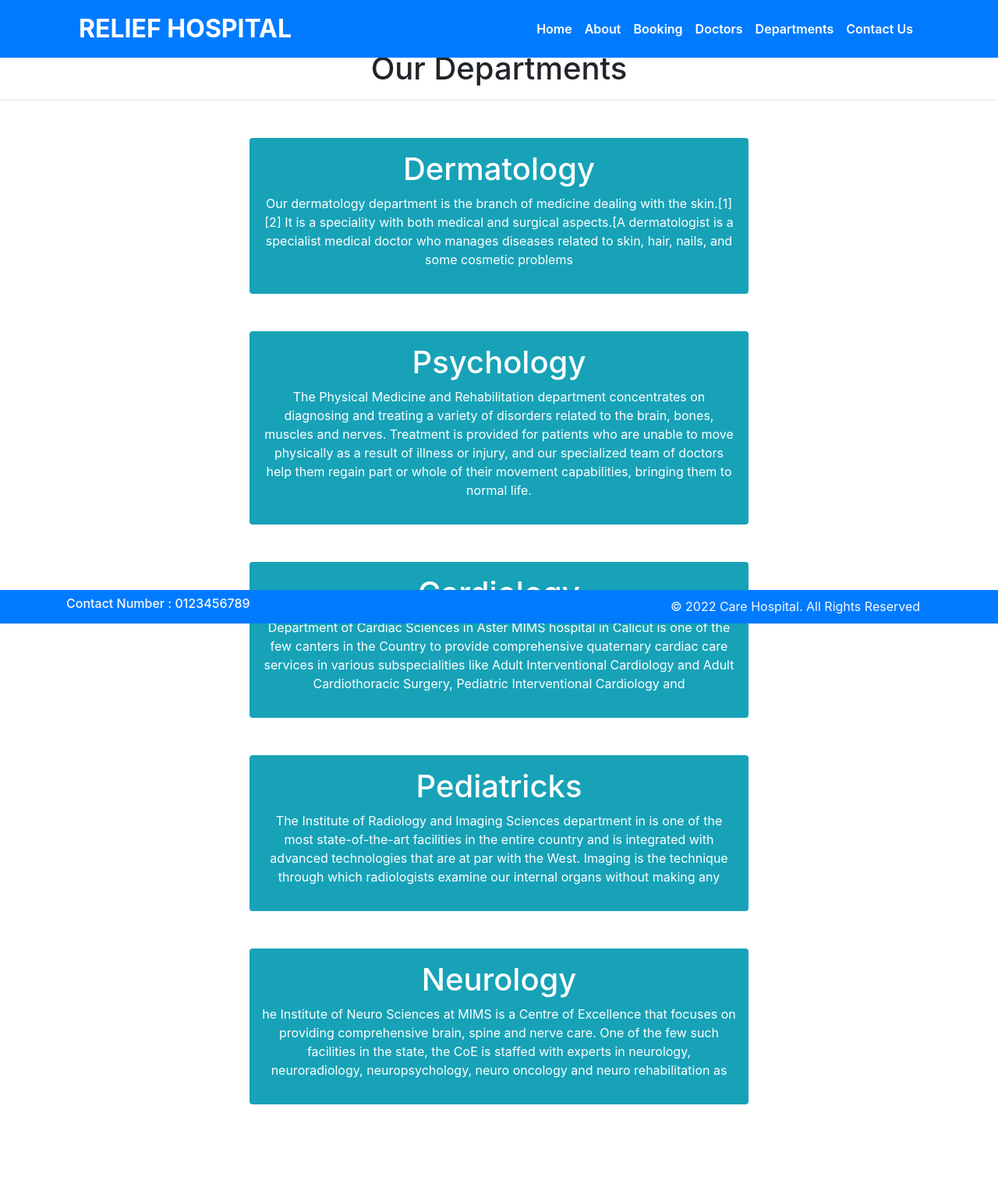
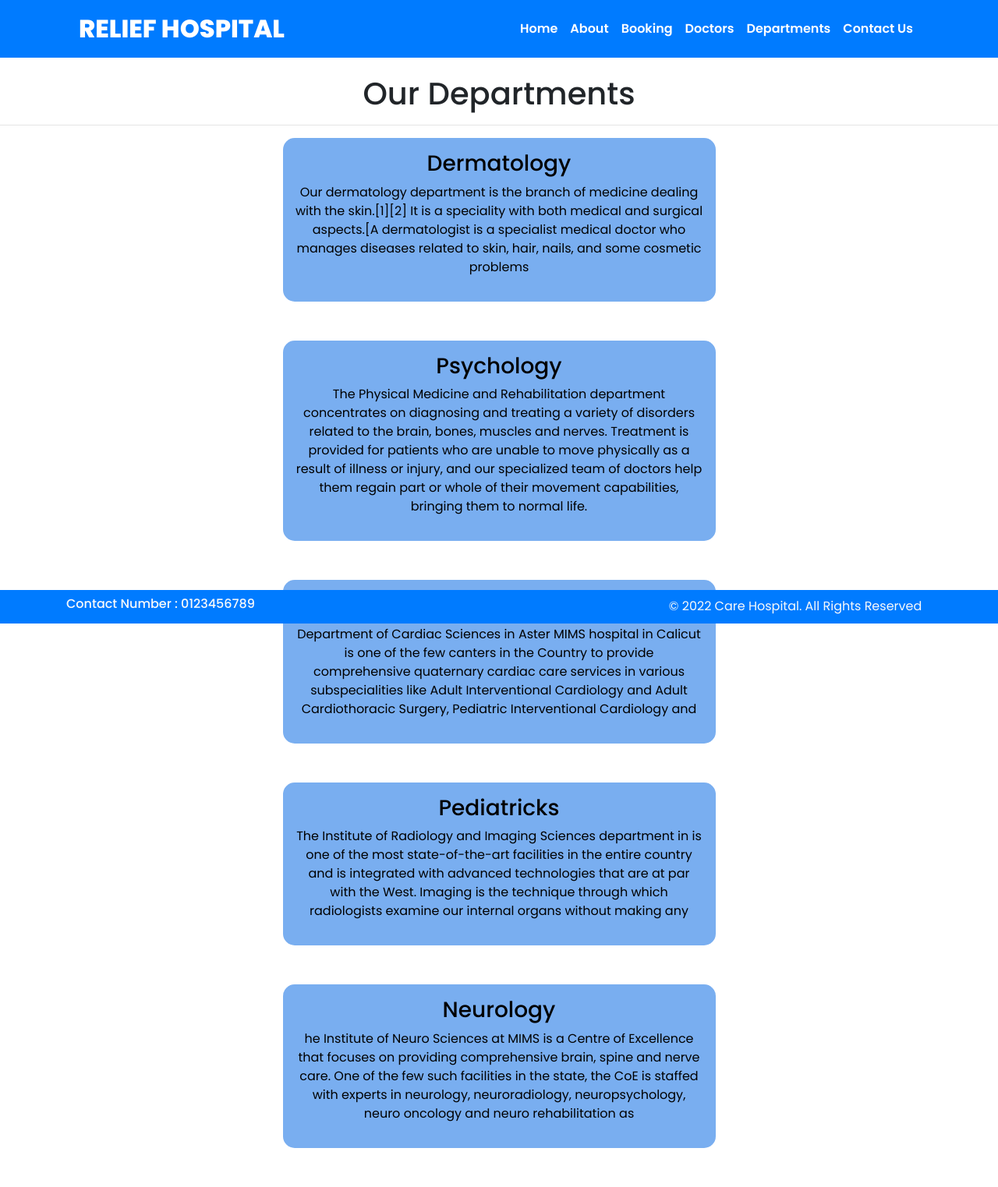
Before and after one commit to shaheenahmd/Hospital-management-django-project, a Django app: page /department/ in a window 1280 px wide. Shown: the whole page at 78% size. Before the commit the page ends 1417 px from the top, so only its background shows below. Run offline with Django 4.2, Linux system fonts and the light colour scheme; data comes from the database, SQL or seed files in the repository; both versions use the stored data as it was after the commit; some libraries are stand-ins or nearby versions.

Commit message:
make some changes

```diff
--- a/static/css/style.css
+++ b/static/css/style.css
@@ -1,7 +1,9 @@
+@import url('https://fonts.googleapis.com/css2?family=Poppins:wght@400;500;600;800&display=swap');
 *{
     margin: 0;
     padding: 0;
     box-sizing: border-box;
+    font-family: 'poppins';
 }
 .nav-item{
     font-weight: 600;
@@ -26,14 +28,14 @@
 }
 .carousel-caption{
 position: absolute;
-bottom:8%;
+bottom:50%;
 width: 50%;
 left: 25%;
 }
 .carousel-caption h1{
-    font-size: 3.5rem;
+    font-size: 3rem;
     text-transform: uppercase;
-    font-weight: 700;
+    font-weight: 800;
     color: white;
 
 }
@@ -79,6 +81,25 @@ left: 25%;
 }
 
 .doc-img{
-    width: 70%;
-    height: 200px;
+    width: 100%;
+    height: 250px;
 }
+.depart{
+    background-color: rgb(121, 174, 240);
+    border-radius: 15px;
+    color: black;
+    margin-bottom: 50px;
+}
+.depart-container{
+    margin-top: 0.5rem;
+
+}
+
+@media only screen and (max-width:679px)  {
+    .depart{
+
+        width: 100%;
+    }
+
+
+}
--- a/templates/about.html
+++ b/templates/about.html
@@ -11,7 +11,7 @@
     <div class="row">
         <div class="col-lg-6 col-sm-12">
             <h6>About Us</h6>
-            <h1>Why You Should Trust Us? Get Know About Us!</h1>
+            <h1>Why Should you Trust Us? Get Know About Us!</h1>
             <p>Tempor erat elitr rebum at clita. Diam dolor diam ipsum sit. Aliqu diam amet diam et eos. Clita erat ipsum et lorem et sit, sed stet lorem sit clita duo justo magna dolore erat amet
 
                 Stet no et lorem dolor et diam, amet duo ut dolore vero eos. No stet est diam rebum amet diam ipsum. Clita clita labore, dolor duo nonumy clita sit at, sed sit sanctus dolor eos.</p>
--- a/templates/department.html
+++ b/templates/department.html
@@ -3,12 +3,14 @@
 
 {% block title %}Department page{% endblock title %}
 {% block content  %}
-<h1 class="text-center pt-5 mt-3 ">Our Departments</h1>
+<h1 class="text-center pt-5 mt-5 ">Our Departments</h1>
 <hr>
 {% for d in dept %}
-<div class="mx-auto bg-info text-white rounded w-50 text-center p-3 my-5">
-    <h1>{{d.dep_name}}</h1>
-    <p>{{d.dep_description}}</p>
+<div class="container depart-container">
+    <div class="mx-auto   w-50 text-center p-3 depart">
+        <h3>{{d.dep_name}}</h3>
+        <p>{{d.dep_description}}</p>
+    </div>
 </div>
 {% endfor %}
 
--- a/templates/doctors.html
+++ b/templates/doctors.html
@@ -5,9 +5,9 @@
 {% block content %}
 <h1 class="text-center mt-5 pt-4">Our Doctors </h1>
 <hr>
-<div class="container text-center bg-light">
+<div class="container text-center mb-5 bg-light">
 {% for d in doctors %}
-<div class="card text-center mx-3 my-3" style="width: 18rem; display: inline-block;">
+<div class="card text-center mx-3 my-2 mb-5" style="width: 18rem; display:inline-block;">
     <img src="{{d.doc_image.url}}" class="card-img-top doc-img" alt="...">
     <div class="card-body">
       <h5 class="card-title">Dr. {{d.doc_name}}</h5>
```
Also changed, not shown: db.sqlite3, uploads/doctors/doc10.jpg (added), uploads/doctors/doc6.jpg (added), uploads/doctors/doc7.jpg (added), uploads/doctors/doc8.jpg (added), uploads/doctors/doc9.jpg (added).
